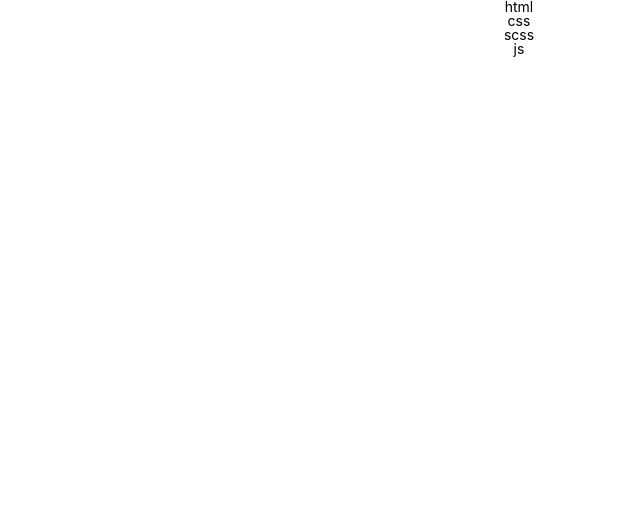
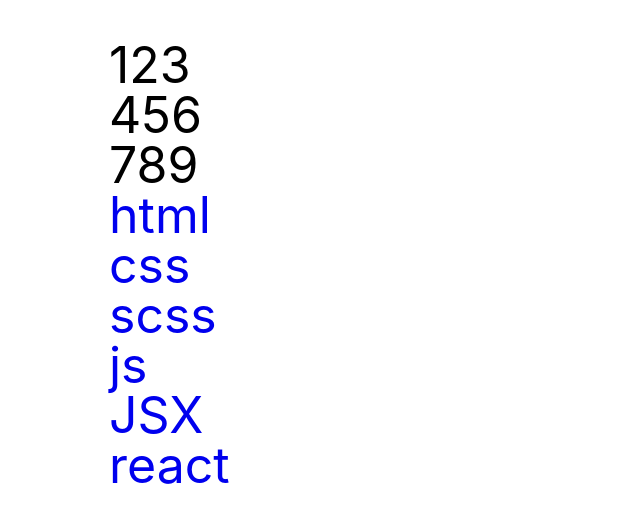
Before and after one commit to Vanya1000/reactApp, a React (Create React App) app: page / in a window 1280 px wide. Shown: the top 522 px of the page, without its empty margins (121-761 px from the left). Built offline with nearby package versions, Linux system fonts and the light colour scheme.

Commit message:
fead: add import/export

```diff
--- a/src/App.css
+++ b/src/App.css
@@ -1,38 +1,85 @@
-.App {
-  text-align: center;
+/*Обнуление*/
+* {
+	padding: 0;
+	margin: 0;
+	border: 0px;
 }
+*,
+*:before,
+*:after {
+	-moz-box-sizing: border-box;
+	-webkit-box-sizing: border-box;
+	box-sizing: border-box;
+}
+:focus,
+:active {
+	outline: none;
+}
+a:focus,
+a:active {
+	outline: none;
+}
+nav,
+footer,
+header,
+aside {
+	display: block;
+}
+html,
+body {
+	height: 100%;
+	width: 100%;
+	font-size: 100%;
+	line-height: 1;
+	font-size: 14px;
+	-ms-text-size-adjust: 100%;
+	-moz-text-size-adjust: 100%;
+	-webkit-text-size-adjust: 100%;
+}
+input,
+button,
+textarea {
+	font-family: inherit;
+}
+input::-ms-clear {
+	display: none;
+}
+button {
+	cursor: pointer;
+}
+button::-moz-focus-inner {
+	padding: 0;
+	border: 0;
+}
+a,
+a:visited {
+	text-decoration: none;
+}
+a:hover {
+	text-decoration: none;
+}
+ul li {
+	list-style: none;
+}
+img {
+	vertical-align: top;
+}
+h1,
+h2,
+h3,
+h4,
+h5,
+h6 {
+	font-size: inherit;
+	font-weight: inherit;
+}
+/*--------------------*/
+body {
 
-.App-logo {
-  height: 40vmin;
-  pointer-events: none;
 }
-
-@media (prefers-reduced-motion: no-preference) {
-  .App-logo {
-    animation: App-logo-spin infinite 20s linear;
-  }
+body {
+  width: 900px;
+  padding: 40px;
+  margin: 0 auto;
+  font-size: 50px;
 }
-
-.App-header {
-  background-color: #282c34;
-  min-height: 100vh;
-  display: flex;
-  flex-direction: column;
-  align-items: center;
-  justify-content: center;
-  font-size: calc(10px + 2vmin);
-  color: white;
-}
-
-.App-link {
-  color: #61dafb;
-}
-
-@keyframes App-logo-spin {
-  from {
-    transform: rotate(0deg);
-  }
-  to {
-    transform: rotate(360deg);
-  }
-}
--- a/src/App.js
+++ b/src/App.js
@@ -1,19 +1,39 @@
 import logo from './logo.svg';
 import './App.css';
+let b = 234;
+let c = 345;
+let a = () => b * c;//?
+
 
 const App = () => {
   return (
     <div className="App">
-      <div className="hi">
-        <ul className="todo">
-          <li>html</li>
-          <li>css</li>
-          <li>scss</li>
-          <li>js</li>
-        </ul>
-      </div>
+      <Header />
+      <Tehnologies />
     </div>
   );
 }
 
+const Tehnologies = () => {
+  return (
+    <ul className="tehologies">
+      <li><a href="#"> html</a></li>
+      <li><a href="#"> css</a></li>
+      <li><a href="#"> scss</a></li>
+      <li><a href="#"> js</a></li>
+      <li><a href="#"> JSX</a></li>
+      <li><a href="#"> react</a></li>
+    </ul>
+  );
+}
+
+const Header = () => {
+  return (
+    <div className="num">
+      <p>123</p>
+      <p>456</p>
+      <p>789</p>
+    </div>
+  );
+}
 export default App;
--- a/src/index.css
+++ b/src/index.css
@@ -1,80 +1,3 @@
-/*Обнуление*/
-* {
-	padding: 0;
-	margin: 0;
-	border: 0px;
-}
-*,
-*:before,
-*:after {
-	-moz-box-sizing: border-box;
-	-webkit-box-sizing: border-box;
-	box-sizing: border-box;
-}
-:focus,
-:active {
-	outline: none;
-}
-a:focus,
-a:active {
-	outline: none;
-}
-nav,
-footer,
-header,
-aside {
-	display: block;
-}
-html,
-body {
-	height: 100%;
-	width: 100%;
-	font-size: 100%;
-	line-height: 1;
-	font-size: 14px;
-	-ms-text-size-adjust: 100%;
-	-moz-text-size-adjust: 100%;
-	-webkit-text-size-adjust: 100%;
-}
-input,
-button,
-textarea {
-	font-family: inherit;
-}
-input::-ms-clear {
-	display: none;
-}
-button {
-	cursor: pointer;
-}
-button::-moz-focus-inner {
-	padding: 0;
-	border: 0;
-}
-a,
-a:visited {
-	text-decoration: none;
-}
-a:hover {
-	text-decoration: none;
-}
-ul li {
-	list-style: none;
-}
-img {
-	vertical-align: top;
-}
-h1,
-h2,
-h3,
-h4,
-h5,
-h6 {
-	font-size: inherit;
-	font-weight: inherit;
-}
-/*--------------------*/
-
 body {
   margin: 0;
   font-family: -apple-system, BlinkMacSystemFont, 'Segoe UI', 'Roboto', 'Oxygen',
--- a/src/index.js
+++ b/src/index.js
@@ -7,6 +7,7 @@ import reportWebVitals from './reportWebVitals';
 ReactDOM.render(
   <React.StrictMode>
     <App />
+
   </React.StrictMode>,
   document.getElementById('root')
 );
```
